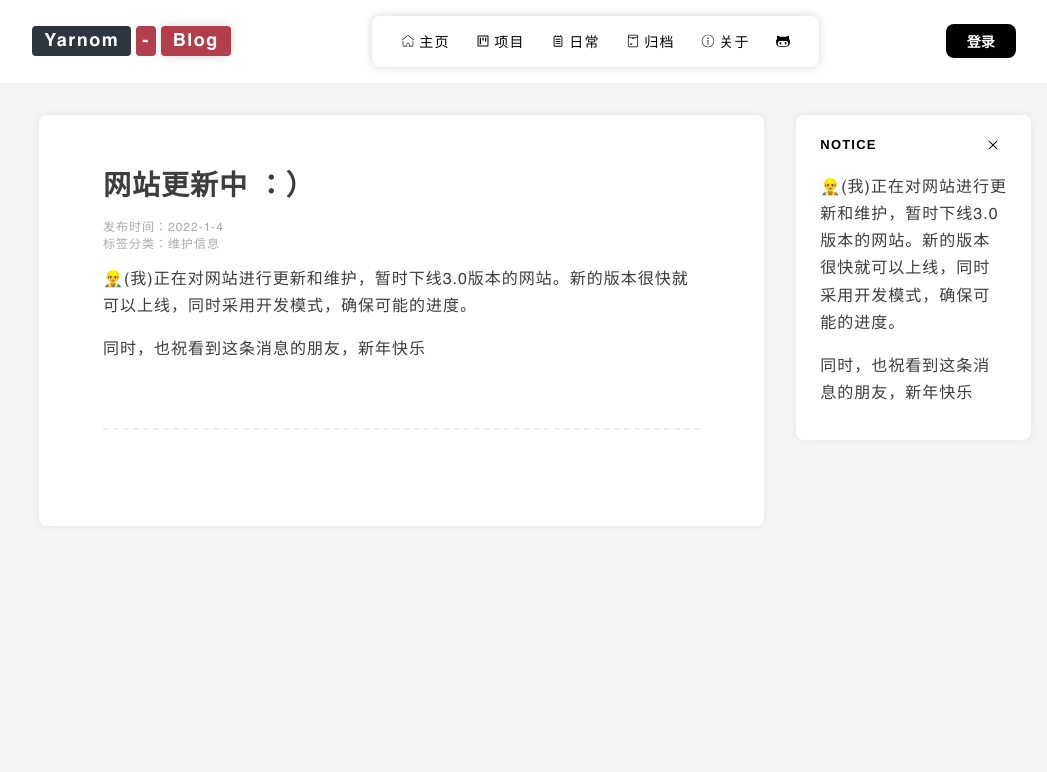
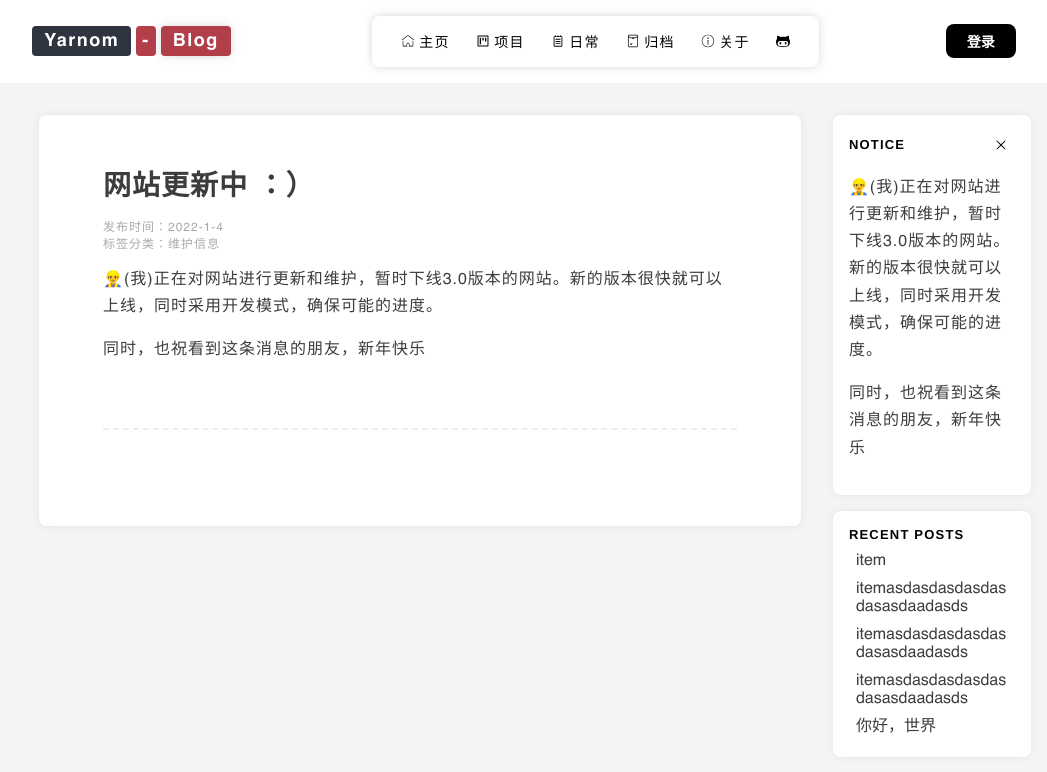
Before and after one commit to fengyarnom/whisper, a React (Create React App) app: page / in a window 1280 px wide. Shown: the top 772 px of the page, without its empty margins (121-1168 px from the left). Built offline with nearby package versions, Linux system fonts and the light colour scheme.

Commit message:
:sparkles: Add listBox block :bug: Fix bug in messageBox block

```diff
--- /dev/null
+++ b/src/components/listBox/index.js
@@ -0,0 +1,20 @@
+import React from "react";
+
+export default class ListBox extends React.Component{
+  render(){
+    return(
+      <div className="listBox">
+            <div className="header-box">
+                <div className="title-header">RECENT POSTS</div>
+            </div>
+            <div className="content-box">
+                <a href="">item</a>
+                <a href="">itemasdasdasdasdasdasasdaadasds</a>
+                <a href="">itemasdasdasdasdasdasasdaadasds</a>
+                <a href="">itemasdasdasdasdasdasasdaadasds</a>
+                <a href="">你好，世界</a>
+            </div>
+      </div>
+    )
+  }
+}
--- /dev/null
+++ b/src/components/listBox/listBox.scss
@@ -0,0 +1,29 @@
+.listBox{
+    padding: 1em 1em;
+    border-radius: 8px;
+    background-color: white;
+    box-shadow: 0px 0px 7px 0px #a19a9a29;
+    margin-bottom: 1em;
+    .header-box{
+        display: flex;
+        justify-content: space-between;
+        align-items: center;
+        font-weight: 700;
+        font-size: 13px;
+        margin-bottom: 5px;
+        letter-spacing: 1.2px;
+    }
+    .content-box{
+        display: flex;
+        flex-direction: column;
+        a{
+            line-height: 18px;
+            padding: 5px 7px;
+            border-radius: 4px;
+            word-break: break-word;
+        }
+        a:hover{
+            background-color: #eee;
+        }
+    }
+}
--- a/src/components/messageBox/index.js
+++ b/src/components/messageBox/index.js
@@ -6,7 +6,7 @@ export default class MessageBox extends React.Component{
       <div className="messageBox">
         <div className="header-box">
           <div className="title-header">NOTICE</div>
-          <button><svg t="1641311938676" class="icon" viewBox="0 0 1024 1024" version="1.1" xmlns="http://www.w3.org/2000/svg" p-id="2118" width="200" height="200"><path d="M557.2 512l233.4-233.4c12.5-12.5 12.5-32.8 0-45.2s-32.8-12.5-45.2 0L512 466.8 278.6 233.4c-12.5-12.5-32.8-12.5-45.2 0s-12.5 32.8 0 45.2L466.8 512 233.4 745.4c-12.5 12.5-12.5 32.8 0 45.2 6.2 6.2 14.4 9.4 22.6 9.4s16.4-3.1 22.6-9.4L512 557.2l233.4 233.4c6.2 6.2 14.4 9.4 22.6 9.4s16.4-3.1 22.6-9.4c12.5-12.5 12.5-32.8 0-45.2L557.2 512z" p-id="2119"></path></svg></button>
+          <button><svg t="1641311938676" className="icon" viewBox="0 0 1024 1024" version="1.1" xmlns="http://www.w3.org/2000/svg" p-id="2118" width="200" height="200"><path d="M557.2 512l233.4-233.4c12.5-12.5 12.5-32.8 0-45.2s-32.8-12.5-45.2 0L512 466.8 278.6 233.4c-12.5-12.5-32.8-12.5-45.2 0s-12.5 32.8 0 45.2L466.8 512 233.4 745.4c-12.5 12.5-12.5 32.8 0 45.2 6.2 6.2 14.4 9.4 22.6 9.4s16.4-3.1 22.6-9.4L512 557.2l233.4 233.4c6.2 6.2 14.4 9.4 22.6 9.4s16.4-3.1 22.6-9.4c12.5-12.5 12.5-32.8 0-45.2L557.2 512z" p-id="2119"></path></svg></button>
         </div>
         <Post></Post>
       </div>
--- a/src/components/messageBox/messageBox.scss
+++ b/src/components/messageBox/messageBox.scss
@@ -1,4 +1,9 @@
 .messageBox{
+    padding: 1em 1em;
+    border-radius: 8px;
+    background-color: white;
+    box-shadow: 0px 0px 7px 0px #a19a9a29;
+    margin-bottom: 1em;
     .header-box{
         display: flex;
         justify-content: space-between;
--- a/src/components/siderbar/index.js
+++ b/src/components/siderbar/index.js
@@ -1,11 +1,13 @@
 import React from "react";
 import MessageBox from "../messageBox";
+import ListBox from "../listBox";
 export default class SiderBar extends React.Component{
   render(){
     return(
       <div className="siderbar">
 
         <MessageBox></MessageBox>
+        <ListBox></ListBox>
       </div>
     )
   }
--- a/src/components/siderbar/siderbar.scss
+++ b/src/components/siderbar/siderbar.scss
@@ -1,8 +1,3 @@
 .siderbar{
     width: 300px;
-    border-radius: 8px;
-    background-color: white;
-    box-shadow: 0px 0px 7px 0px #a19a9a29;
-    padding: 1em 1.5em;
-
 }
--- a/src/index.scss
+++ b/src/index.scss
@@ -36,3 +36,4 @@ a{
 @import url('./components/siderbar/siderbar.scss');
 @import url('./pages/Home/Home.scss');
 @import url('./components/messageBox/messageBox.scss');
+@import url('./components/listBox/listBox.scss');
```
